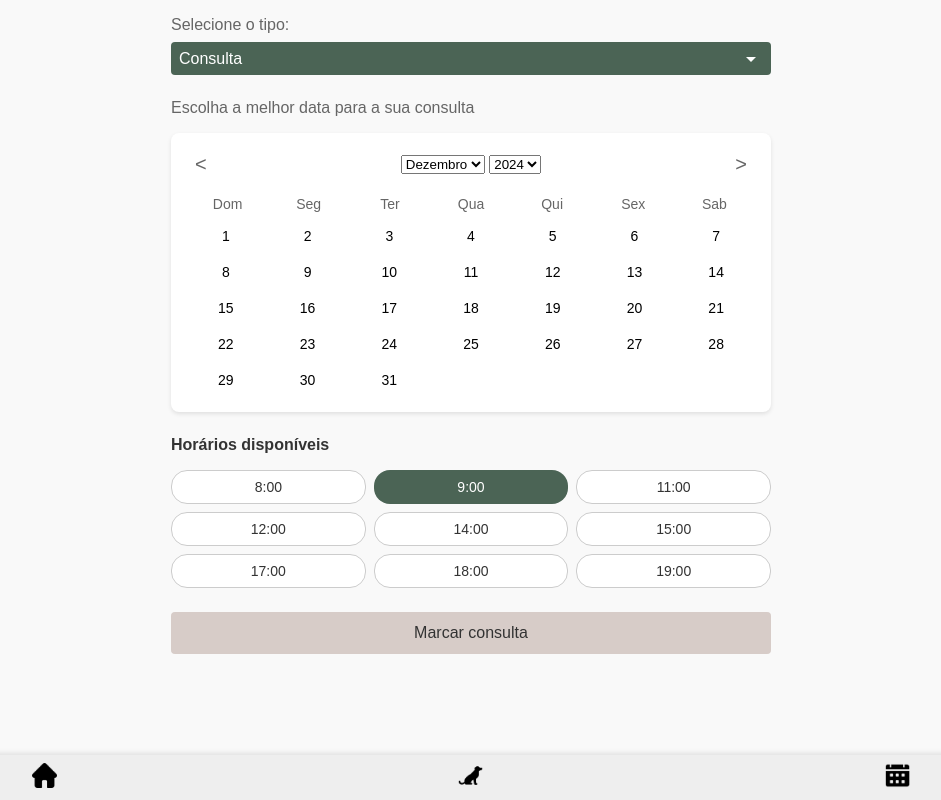
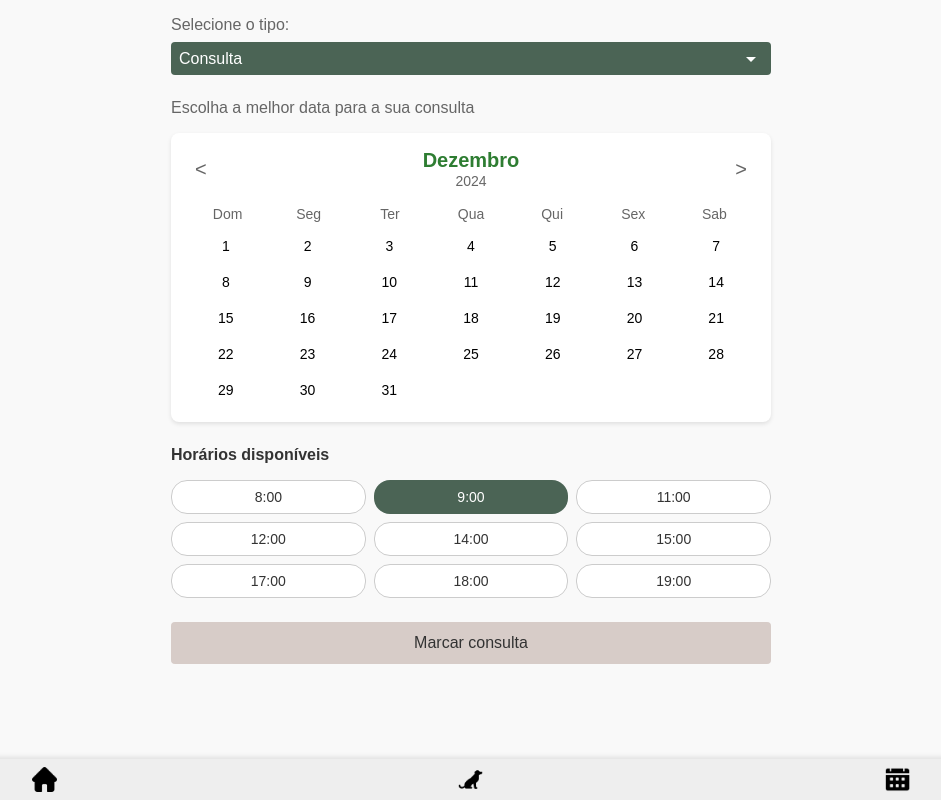
Before and after one commit to justRenzinza/petcare-frontend, a plain HTML site: page agendar.html in a window 1280 px wide. Both pictures are taken after a click on the button "10". Shown: the whole page, without its empty margins (169-1110 px from the left). Drawn offline with Linux system fonts and the light colour scheme.

Commit message:
Update agendar.html

```diff
--- a/agendar.html
+++ b/agendar.html
@@ -23,31 +23,12 @@
 
             <div class="calendar">
                 <div class="calendar-header">
-                    <button class="nav-btn">&lt;</button>
+                    <button class="nav-btn prev-month">&lt;</button>
                     <div class="current-month">
-                        <select class="month-select">
-                            <option value="0">Janeiro</option>
-                            <option value="1">Fevereiro</option>
-                            <option value="2">Março</option>
-                            <option value="3">Abril</option>
-                            <option value="4">Maio</option>
-                            <option value="5">Junho</option>
-                            <option value="6">Julho</option>
-                            <option value="7">Agosto</option>
-                            <option value="8">Setembro</option>
-                            <option value="9">Outubro</option>
-                            <option value="10">Novembro</option>
-                            <option value="11" selected>Dezembro</option>
-                        </select>
-                        <select class="year-select">
-                            <option>2024</option>
-                            <option>2025</option>
-                            <option>2026</option>
-                            <option>2027</option>
-                            <option>2028</option>
-                        </select>
+                        <h2>Dezembro</h2>
+                        <span>2024</span>
                     </div>
-                    <button class="nav-btn">&gt;</button>
+                    <button class="nav-btn next-month">&gt;</button>
                 </div>
 
                 <div class="weekdays">
@@ -63,50 +44,6 @@
                 <div class="calendar-grid" id="calendar-days">
                 </div>
             </div>
-
-            <script>
-                function generateCalendar(year, month) {
-                    const firstDay = new Date(year, month, 1);
-                    const lastDay = new Date(year, month + 1, 0);
-                    const startDay = firstDay.getDay();
-                    const totalDays = lastDay.getDate();
-
-                    const calendarGrid = document.getElementById('calendar-days');
-                    calendarGrid.innerHTML = '';
-
-                    for (let i = 0; i < startDay; i++) {
-                        const emptyCell = document.createElement('button');
-                        emptyCell.className = 'date-btn disabled';
-                        calendarGrid.appendChild(emptyCell);
-                    }
-
-                    for (let day = 1; day <= totalDays; day++) {
-                        const dateCell = document.createElement('button');
-                        dateCell.className = 'date-btn';
-                        dateCell.textContent = day;
-
-                        dateCell.addEventListener('click', function() {
-                            document.querySelectorAll('.date-btn').forEach(btn =>
-                                btn.classList.remove('selected'));
-                            this.classList.add('selected');
-                        });
-
-                        calendarGrid.appendChild(dateCell);
-                    }
-                }
-
-                document.querySelector('.month-select').addEventListener('change', function() {
-                    const year = document.querySelector('.year-select').value;
-                    generateCalendar(parseInt(year), parseInt(this.value));
-                });
-
-                document.querySelector('.year-select').addEventListener('change', function() {
-                    const month = document.querySelector('.month-select').value;
-                    generateCalendar(parseInt(this.value), parseInt(month));
-                });
-
-                generateCalendar(2024, 11);
-            </script>
         </section>
 
         <section class="time-slots">
@@ -129,16 +66,111 @@
         <footer>
             <nav>
                 <div class="navegacao">
-                    <a href="#"><img src="src/home.png" alt=""></a>
+                    <img src="src/home.png" alt="Home">
                 </div>
                 <div class="navegacao">
-                    <a href="#"><img src="src/dog.png" alt=""></a>
+                    <img src="src/dog.png" alt="Pet">
                 </div>
                 <div class="navegacao">
-                    <a href="#"><img src="src/calendar.png" alt=""></a>
+                    <img src="src/calendar.png" alt="Agenda">
                 </div>
             </nav>
         </footer>
     </div>
+
+    <script>
+        let selectedDate = null;
+        let selectedTime = null;
+        const months = [
+            'Janeiro', 'Fevereiro', 'Março', 'Abril', 'Maio', 'Junho',
+            'Julho', 'Agosto', 'Setembro', 'Outubro', 'Novembro', 'Dezembro'
+        ];
+        let currentMonth = 11;
+        let currentYear = 2024;
+
+        function updateMonthDisplay() {
+            const monthTitle = document.querySelector('.current-month h2');
+            const yearSpan = document.querySelector('.current-month span');
+            monthTitle.textContent = months[currentMonth];
+            yearSpan.textContent = currentYear;
+        }
+
+        function generateCalendar(year, month) {
+            const firstDay = new Date(year, month, 1);
+            const lastDay = new Date(year, month + 1, 0);
+            const startDay = firstDay.getDay();
+            const totalDays = lastDay.getDate();
+
+            const calendarGrid = document.getElementById('calendar-days');
+            calendarGrid.innerHTML = '';
+
+            for (let i = 0; i < startDay; i++) {
+                const emptyCell = document.createElement('button');
+                emptyCell.className = 'date-btn disabled';
+                calendarGrid.appendChild(emptyCell);
+            }
+
+            for (let day = 1; day <= totalDays; day++) {
+                const dateCell = document.createElement('button');
+                dateCell.className = 'date-btn';
+                dateCell.textContent = day;
+
+                if (selectedDate === day) {
+                    dateCell.classList.add('available');
+                }
+
+                dateCell.addEventListener('click', function() {
+                    document.querySelectorAll('.date-btn').forEach(btn =>
+                        btn.classList.remove('available'));
+                    this.classList.add('available');
+                    selectedDate = day;
+                });
+
+                calendarGrid.appendChild(dateCell);
+            }
+        }
+
+        document.querySelector('.prev-month').addEventListener('click', function() {
+            if (currentMonth === 0) {
+                currentMonth = 11;
+                currentYear--;
+            } else {
+                currentMonth--;
+            }
+            updateMonthDisplay();
+            generateCalendar(currentYear, currentMonth);
+        });
+
+        document.querySelector('.next-month').addEventListener('click', function() {
+            if (currentMonth === 11) {
+                currentMonth = 0;
+                currentYear++;
+            } else {
+                currentMonth++;
+            }
+            updateMonthDisplay();
+            generateCalendar(currentYear, currentMonth);
+        });
+
+        document.querySelectorAll('.time-btn').forEach(btn => {
+            btn.addEventListener('click', function() {
+                document.querySelectorAll('.time-btn').forEach(btn =>
+                    btn.classList.remove('available'));
+                this.classList.add('available');
+                selectedTime = this.textContent;
+            });
+        });
+
+        document.querySelector('.schedule-btn').addEventListener('click', function() {
+            if (selectedDate && selectedTime) {
+                alert(`Consulta agendada para ${selectedDate}/${currentMonth + 1}/${currentYear} às ${selectedTime}`);
+            } else {
+                alert('Por favor selecione uma data e horário');
+            }
+        });
+
+        updateMonthDisplay();
+        generateCalendar(currentYear, currentMonth);
+    </script>
 </body>
 </html>
```
